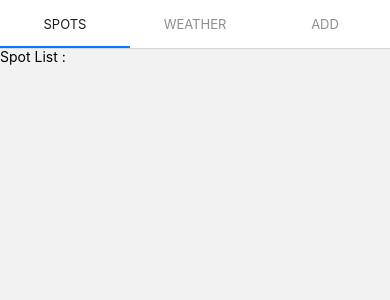
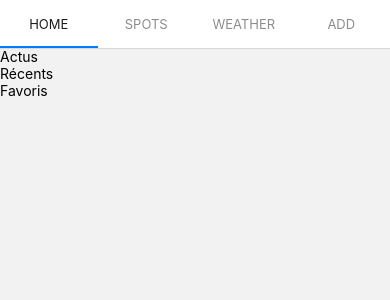
Before and after one commit to adatechschool/projet-collectif-mobile-front-surfingaway, a React Native app in the folder SurfingAway/: screen / in a window 390 px wide. Shown: the top 300 px of the page. Built offline with nearby package versions, Linux system fonts and the light colour scheme.

Commit message:
navbar unfix too hight

```diff
--- a/SurfingAway/App.js
+++ b/SurfingAway/App.js
@@ -1,8 +1,7 @@
 import { StatusBar } from 'expo-status-bar';
-import { StyleSheet, Text, View } from 'react-native';
+import { StyleSheet, Text, View, SafeAreaView } from 'react-native';
 import AddSpot from './src/screens/AddSpot';
 import Home from './src/screens/Home';
-import SpotPage from './src/screens/SpotPage';
 import Weather from './src/screens/Weather';
 import Spots from './src/screens/Spots';
 import { NavigationContainer } from '@react-navigation/native';
@@ -12,13 +11,16 @@ const Tab = createMaterialTopTabNavigator();
 
 const App = () => {
   return (
+
     <NavigationContainer style={styles.top} >
       <Tab.Navigator>
+        <Tab.Screen name={'Home'} component={Home} />
         <Tab.Screen name={'Spots'} component={Spots} />
         <Tab.Screen name={'Weather'} component={Weather} />
         <Tab.Screen name={'Add'} component={AddSpot} />
       </Tab.Navigator>
     </NavigationContainer>
+
   );
 }
 
```
